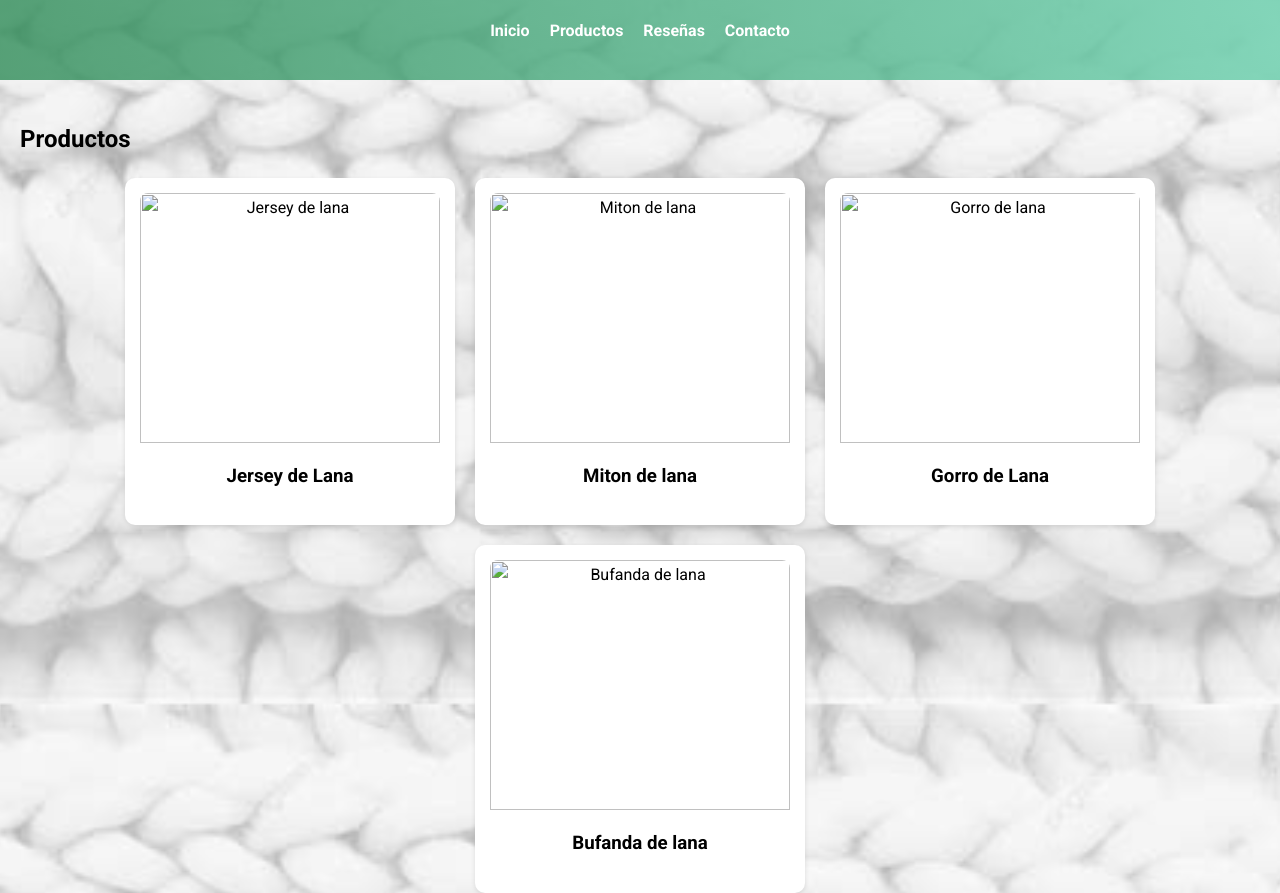
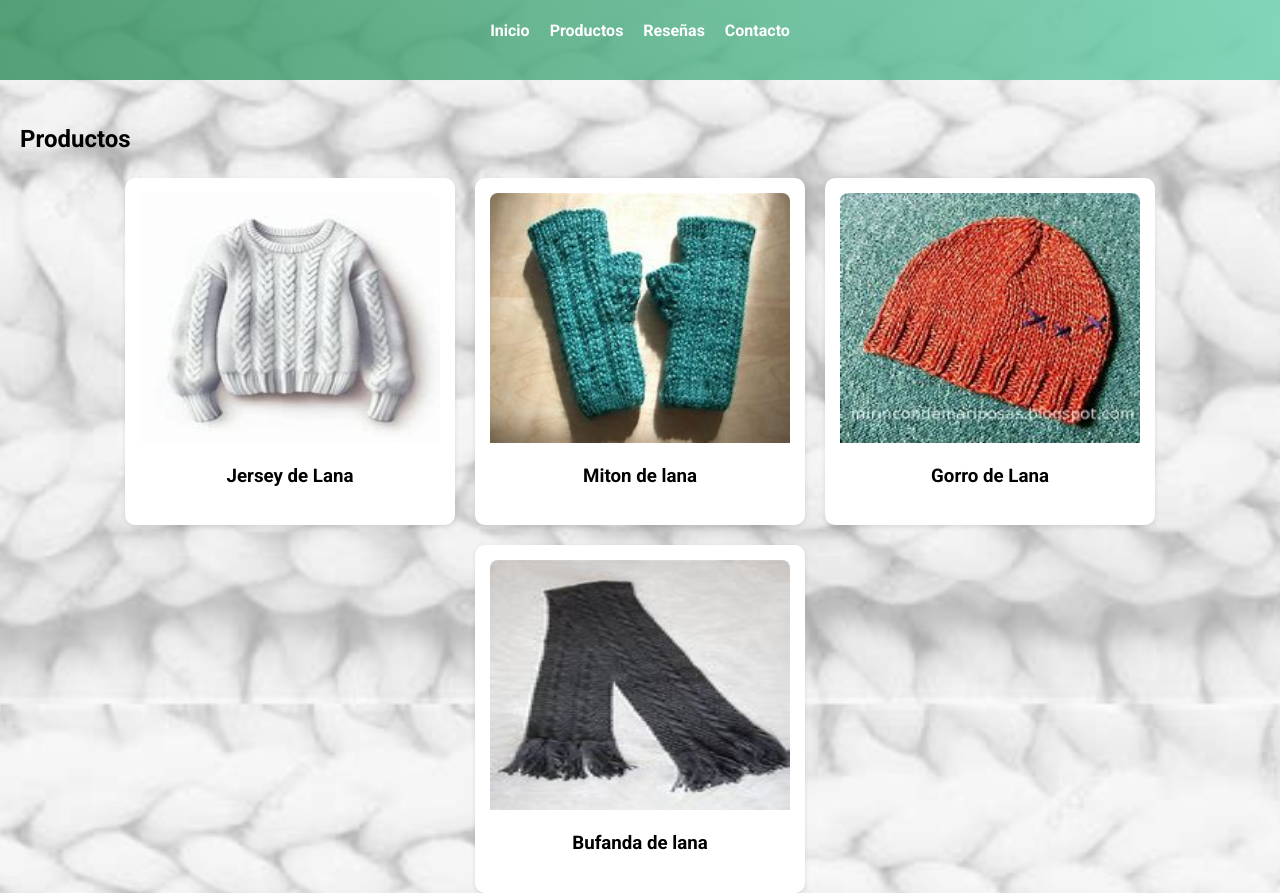
Before and after one commit to RojasJF/FrontEndJSadultos-1C2025, a plain HTML site: page index.html in a window 1280 px wide. Shown: the part 96-989 px from the top of the page. Drawn offline with Linux system fonts and the light colour scheme; the site is published under a folder, as on GitHub Pages, so addresses that start at the root find nothing.

Commit message:
arreglos de visializacion de imagenes

```diff
--- a/index.html
+++ b/index.html
@@ -17,7 +17,7 @@
           <li><a href="index.html">Inicio</a></li>
           <li><a href="#productos">Productos</a></li>
           <li><a href="#reseñas">Reseñas</a></li>
-          <li><a href="/PAGES/contacto.html">Contacto</a></li>
+          <li><a href="PAGES/contacto.html">Contacto</a></li>
         </ul>
       </nav>
     </header>
@@ -28,20 +28,20 @@
         <h2>Productos</h2>
         <div class="productos-container">
           <div class="producto-card">
-            <img src="/IMG/jersey.jpg" alt="Jersey de lana" />
+            <img src="IMG/jersey.jpg" alt="Jersey de lana" />
             <h3>Jersey de Lana</h3>
             <!-- <p>Descripción breve del producto.</p> -->
           </div>
           <div class="producto-card">
-            <img src="/IMG/miton.jpg" alt="Miton de lana" />
+            <img src="IMG/miton.jpg" alt="Miton de lana" />
             <h3>Miton de lana</h3>
           </div>
           <div class="producto-card">
-            <img src="/IMG/gorrolana.jpg" alt="Gorro de lana" />
+            <img src="IMG/gorrolana.jpg" alt="Gorro de lana" />
             <h3>Gorro de Lana</h3>
           </div>
           <div class="producto-card">
-            <img src="/IMG/Bufanda.jpg" alt="Bufanda de lana" />
+            <img src="IMG/Bufanda.jpg" alt="Bufanda de lana" />
             <h3>Bufanda de lana</h3>
           </div>
         </div>
```
